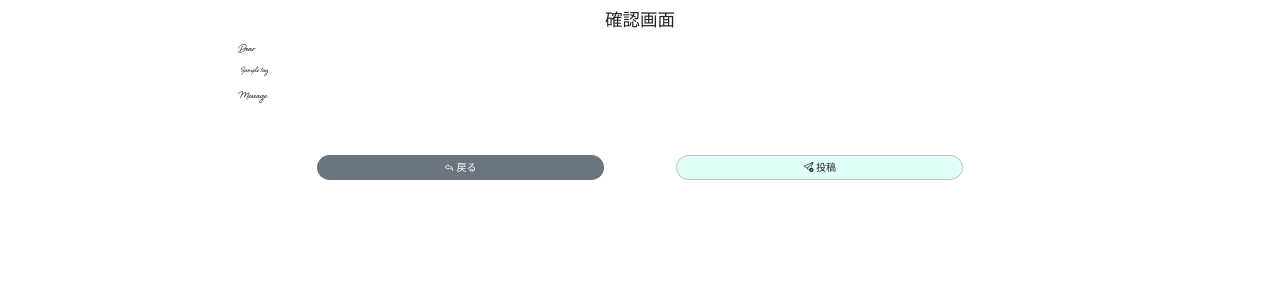
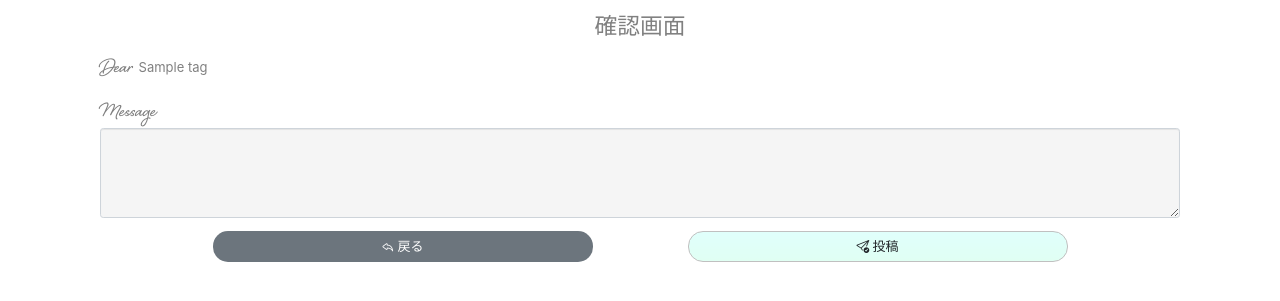
Before and after one commit to HackU-Alpaca/alpaca-backend, a Flask app: template src/templates/confirm.html in a window 1280 px wide. Shown: the top 301 px of the page. Run offline with Flask 2, Linux system fonts and the light colour scheme; the template is opened without the code that fills it: most values are stand-ins (such as "Sample title", 1, 10 or a date in 2020); parts of the project's set-up code (start-up, migrations or seed data) failed here and were passed over; some libraries are stand-ins or nearby versions; some web fonts are replaced.

Commit message:
update: ui

```diff
--- a/src/static/css/style.css
+++ b/src/static/css/style.css
@@ -7,8 +7,18 @@
     src: url('../fonts/FlowerAndButterfly.ttf') format('truetype');
 }
 
+html {
+    font-size: 13px;
+}
+
 body {
+    color: #808080;
+}
+
+
+.font-shelby {
     font-family: "shelby";
+    font-size: 25px;
 }
 
 .font-flower {
--- a/src/templates/confirm.html
+++ b/src/templates/confirm.html
@@ -14,13 +14,13 @@
 {% block title %}応援メッセージ投稿フォーム{% endblock %}
 
 {% block content %}
-<div class="container mt-3">
-  <form class="w-75 mx-auto" id="form" action="/cheer-form-confirm" method="POST">
+<div class="container my-3">
+  <form class="mx-auto" id="form" action="/cheer-form-confirm" method="POST">
     <h3 class="text-center font-flower">確認画面</h3>
 
     {# 対象 #}
-    <div class="col my-3">
-      <h5 class="text-md-left trn">Dear</h5>
+    <div class="col my-2">
+      <span class="text-md-left trn font-shelby">Dear</span>
       <input
         id="tag"
         name="tag"
@@ -31,21 +31,23 @@
     </div>
 
     {# 応援内容 #}
-    <div class="col my-3">
-      <h5 class="text-md-left trn">Message</h5>
-      <input
+    <div class="col my-2">
+      <span class="text-md-left trn font-shelby">Message</span>
+      <textarea
+        class="form-control trn"
         id="message"
         name="message"
-        value="{{ message }}"
-        style="outline:none; border:none;"
-        readonly/>
+        rows="4"
+        readonly
+        style="background-color: #f5f5f5;"
+      >{{ message }}</textarea>
     </div>
 
     {# ユーザーIDを保存 #}
     <input type="hidden" id="userId" name="userId" value="{{ userId }}"/>
 
     {# 投稿ボタン・戻るボタン #}
-    <div class="row justify-content-around mt-5">
+    <div class="row justify-content-around my-3">
       <a href="#"
         class="col-4"
         onclick="window.history.back(); return false;"
```
Also changed, not shown: src/templates/end.html (+7 -4 lines), src/templates/index.html (+9 -8 lines).
